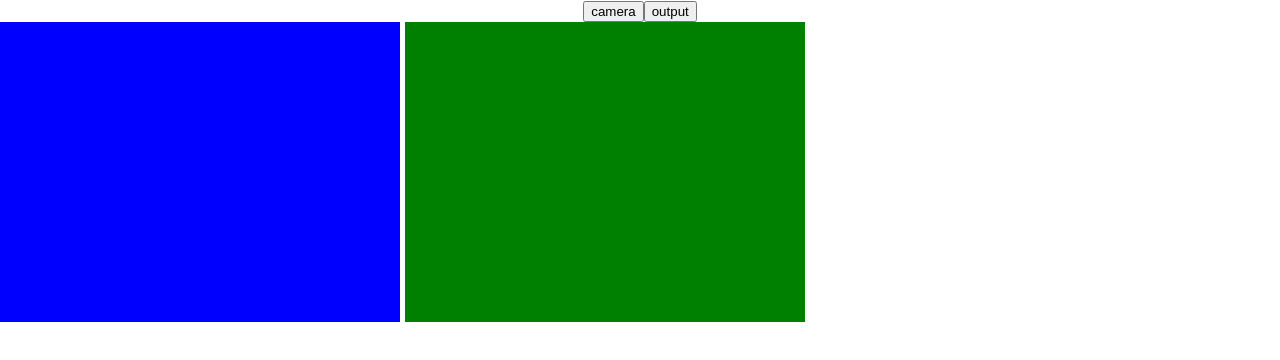
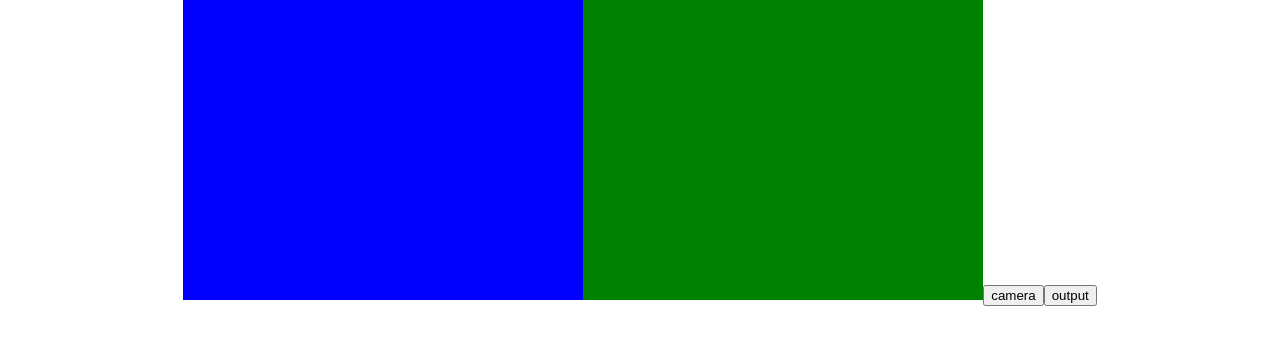
Before and after one commit to frenkield/motion_tracker, a React (Create React App) app: page / in a window 1280 px wide. Shown: the top 360 px of the page. Built offline with nearby package versions, Linux system fonts and the light colour scheme.

Commit message:
Changed markup to use React refs

```diff
--- a/public/index.html
+++ b/public/index.html
@@ -31,13 +31,6 @@
 
     <div id="root"></div>
 
-    <video id="camera" autoplay></video>
-
-    <canvas id="output"></canvas>
-
-    <!-- <div id="camera" style="width:400px; height:300px; opacity:0.5"></div> -->
-
-
     <!--
       This HTML file is a template.
       If you open it directly in the browser, you will see an empty page.
--- a/src/Camera.js
+++ b/src/Camera.js
@@ -2,29 +2,17 @@ import React from "react"
 
 export default class Camera extends React.Component {
 
-
-  // navigator.mediaDevices.getUserMedia({video: true})
-  // .then(function(stream) {
-  //   console.log(stream)
-
-  //   camera = document.getElementById("camera");
-
-  //   camera.srcObject = stream;
-
-  //   camera.onloadedmetadata = function(e) {
-  //     console.log("playing")
-  //     camera.play();
-  //   };
-
-  // }).catch(function() {
-  //   console.log("could not connect stream");
-  // });
+  constructor(props) {
+    super(props);
+    this.cameraRef = React.createRef();
+    this.outputRef = React.createRef();
+  }
 
   startCamera = () => {
 
     console.log("seofijsoefijseofijseif")
 
-      navigator.mediaDevices.getUserMedia({video: true}).then(function(stream) {
+    navigator.mediaDevices.getUserMedia({ video: true }).then(function (stream) {
 
       console.log(stream)
 
@@ -38,33 +26,37 @@ export default class Camera extends React.Component {
       //   camera.play();
       // };
 
-    }).catch(function() {
+    }).catch(function () {
       console.log("could not connect stream");
     });
   }
 
   startOutput = () => {
 
-    const output = document.getElementById("output");
-    const outputContext = output.getContext("2d");
+    console.log(this.outputRef)
 
-    const camera = document.getElementById("camera");
+    // const output = document.getElementById("output");
+    const outputContext = this.outputRef.current.getContext("2d");
 
-    outputContext.drawImage(camera, 0, 0);
+    // const camera = document.getElementById("camera");
+    console.log(outputContext)
 
-
-    // outputContext.drawImage(inputCanvasElement,0,0);
+    outputContext.drawImage(this.cameraRef.current, 0, 0);
 
   }
 
 
 
 
-
   render() {
     return <div>
+
+      <video id="camera" autoPlay ref={this.cameraRef}></video>
+      <canvas id="output" ref={this.outputRef}></canvas>
+
       <button onClick={this.startCamera}>camera</button>
       <button onClick={this.startOutput}>output</button>
+
     </div>
   }
 
```
Lines whose indentation alone changed are shown as unchanged.
